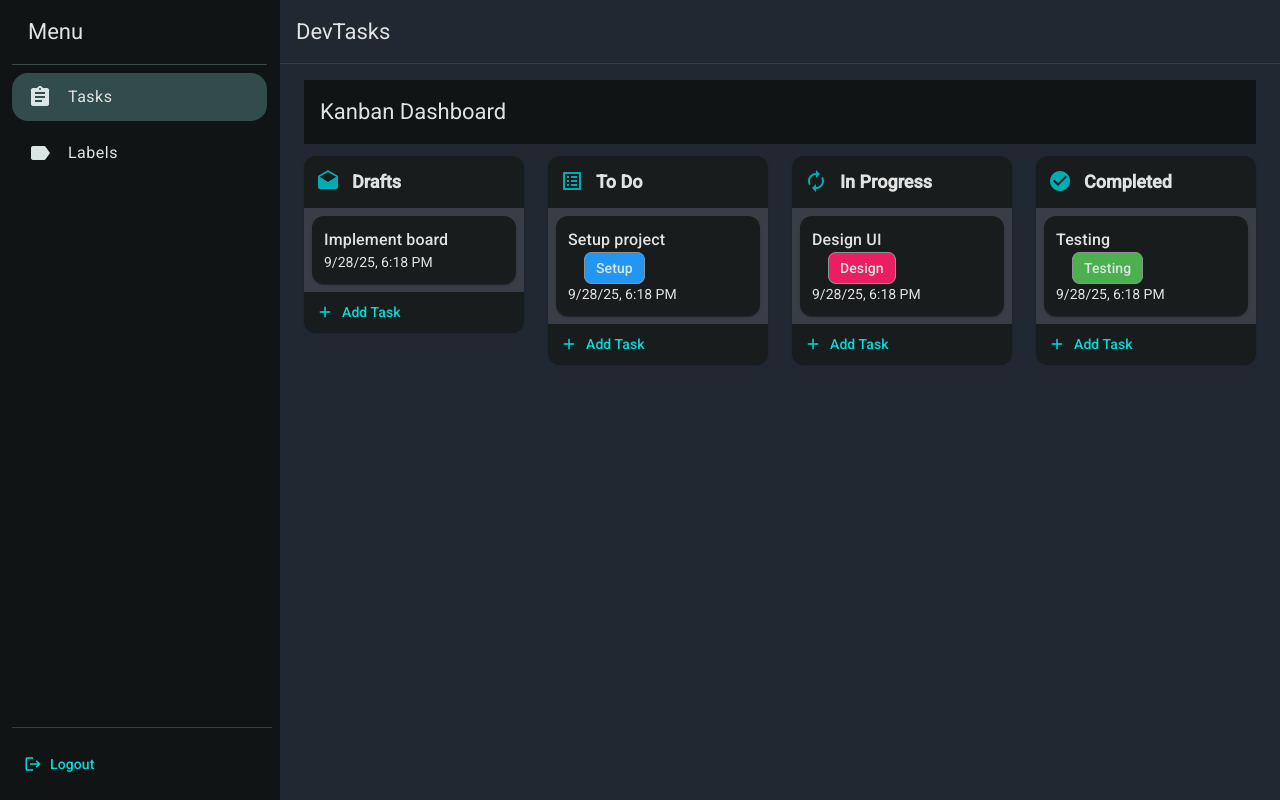
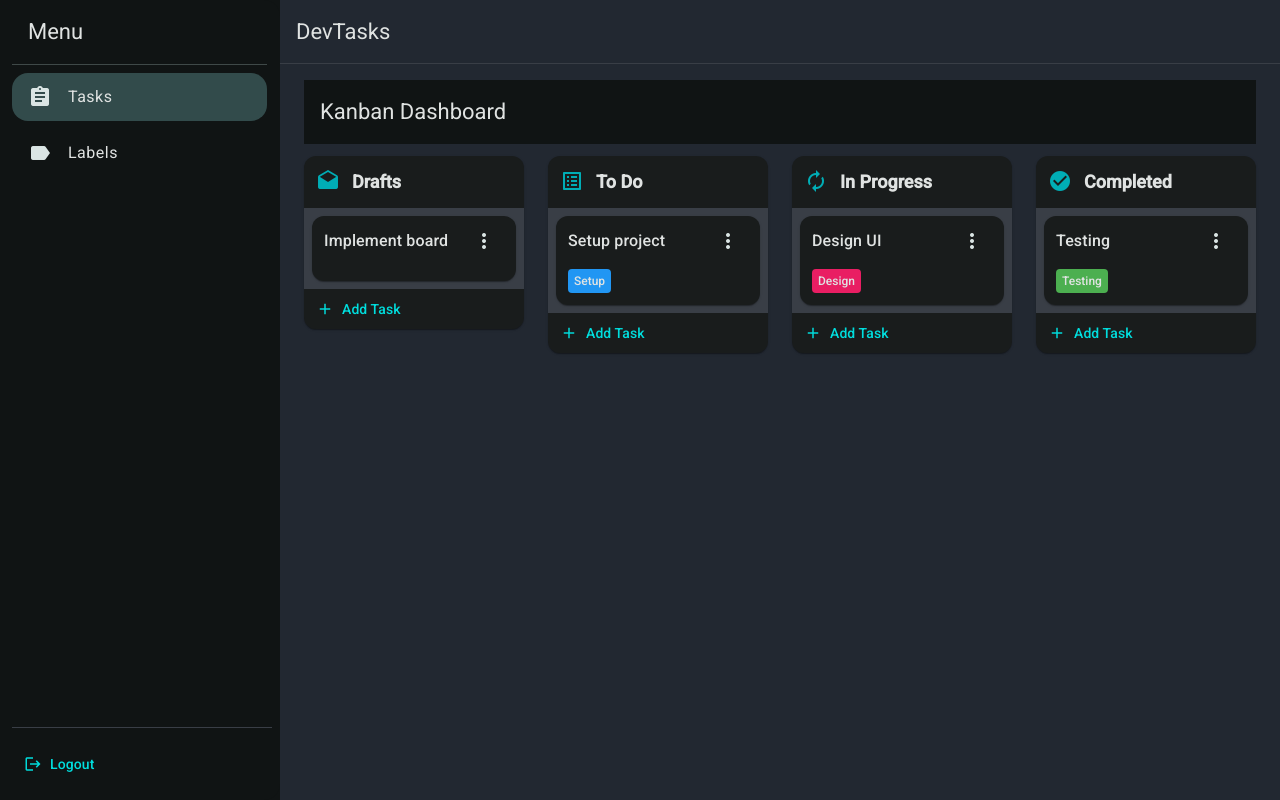
Before and after one commit to DlopezS98/ng-devtasks, an Angular app: page /login in a window 1280 px wide. Both pictures are taken after typing "name@example.com", "Sample123" into the empty fields and a click on the button "Login". Built offline with nearby package versions, Linux system fonts and the light colour scheme.

Commit message:
feat: improve Kanban task layout with header and footer styling enhancements

```diff
--- a/src/app/pages/dashboard/tasks/components/kanban-column/kanban-column.component.html
+++ b/src/app/pages/dashboard/tasks/components/kanban-column/kanban-column.component.html
@@ -8,18 +8,18 @@
   <mat-card-content class="kanban-column-content">
     @for (task of tasks; track task) {
     <mat-card class="kanban-task">
-      <mat-card-subtitle>{{ task.title }}</mat-card-subtitle>
-      <mat-card-content>
-        <div class="labels">
-          <mat-chip-list>
-            @for (label of task.labels; track label) {
-            <mat-chip [style.background]="label.color">{{ label.name }}</mat-chip>
-            }
-          </mat-chip-list>
-        </div>
-      </mat-card-content>
-      <mat-card-footer>
-        <span>{{ task.createdAt || task.updatedAt | date : 'short' }}</span>
+      <div class="kanban-task-header">
+        <mat-card-subtitle>{{ task.title }}</mat-card-subtitle>
+        <button matIconButton>
+          <mat-icon>more_vert</mat-icon>
+        </button>
+      </div>
+      <mat-card-footer class="kanban-task-footer">
+        <mat-chip-list class="kanban-task-labels">
+          @for (label of task.labels; track label) {
+          <div class="kanban-task-label" [style.background]="label.color">{{ label.name }}</div>
+          }
+        </mat-chip-list>
       </mat-card-footer>
     </mat-card>
     }
--- a/src/app/pages/dashboard/tasks/components/kanban-column/kanban-column.component.scss
+++ b/src/app/pages/dashboard/tasks/components/kanban-column/kanban-column.component.scss
@@ -29,6 +29,33 @@
   background-color: #393e46;
   padding: 8px;
   overflow-y: auto;
+
+  .kanban-task {
+    padding: 5px 12px;
+    padding-bottom: 12px;
+    gap: 8px;
+
+    .kanban-task-header {
+      display: flex;
+      align-items: center;
+      justify-content: space-between;
+      padding: 0;
+    }
+
+    .kanban-task-footer {
+      .kanban-task-labels {
+        display: flex;
+        gap: 4px;
+
+        .kanban-task-label {
+          padding: 2px 6px;
+          border-radius: 4px;
+          font-size: 12px;
+          font-weight: 500;
+        }
+      }
+    }
+  }
 }
 
 .kanban-task {
```
